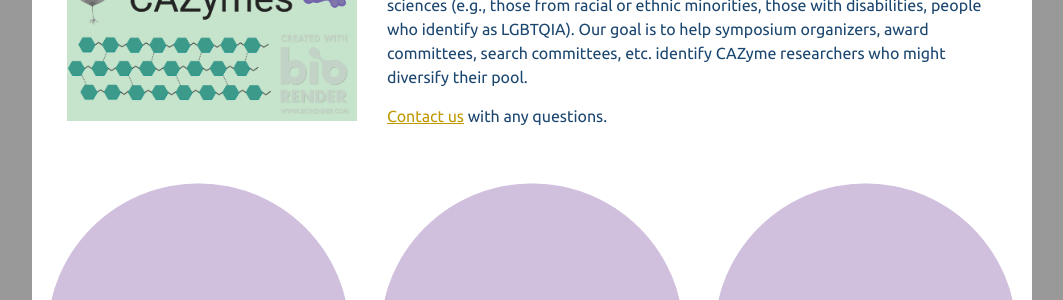
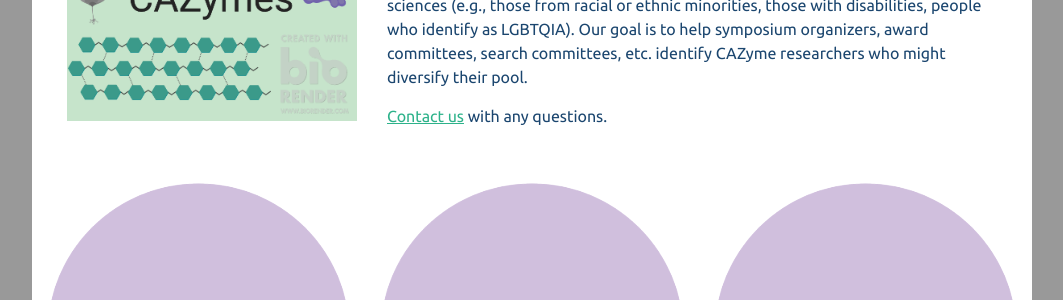
Before and after one commit to DiversifyCAZymes/DiversifyCAZymes.github.io, a Jekyll site: the page built from index.html, in a window 1280 px wide. Shown: the part 681-981 px from the top of the page, without its empty margins (108-1171 px from the left). Built offline with Jekyll 4.4.1, drawn with Linux system fonts in a browser that asks for light colours; nearby versions of some CDN libraries.

Commit message:
changed link color

```diff
--- a/assets/css/main.scss
+++ b/assets/css/main.scss
@@ -15,7 +15,7 @@ $spacing-unit:     30px;
 
 $match-color:		rgb(27, 70, 111);
 $comp-color:		rgb(97, 137, 183);
-$link-color:		rgb(191, 153, 0);
+$link-color:		rgb(45, 178, 138);
 
 
 $text-color:		#000;
```
